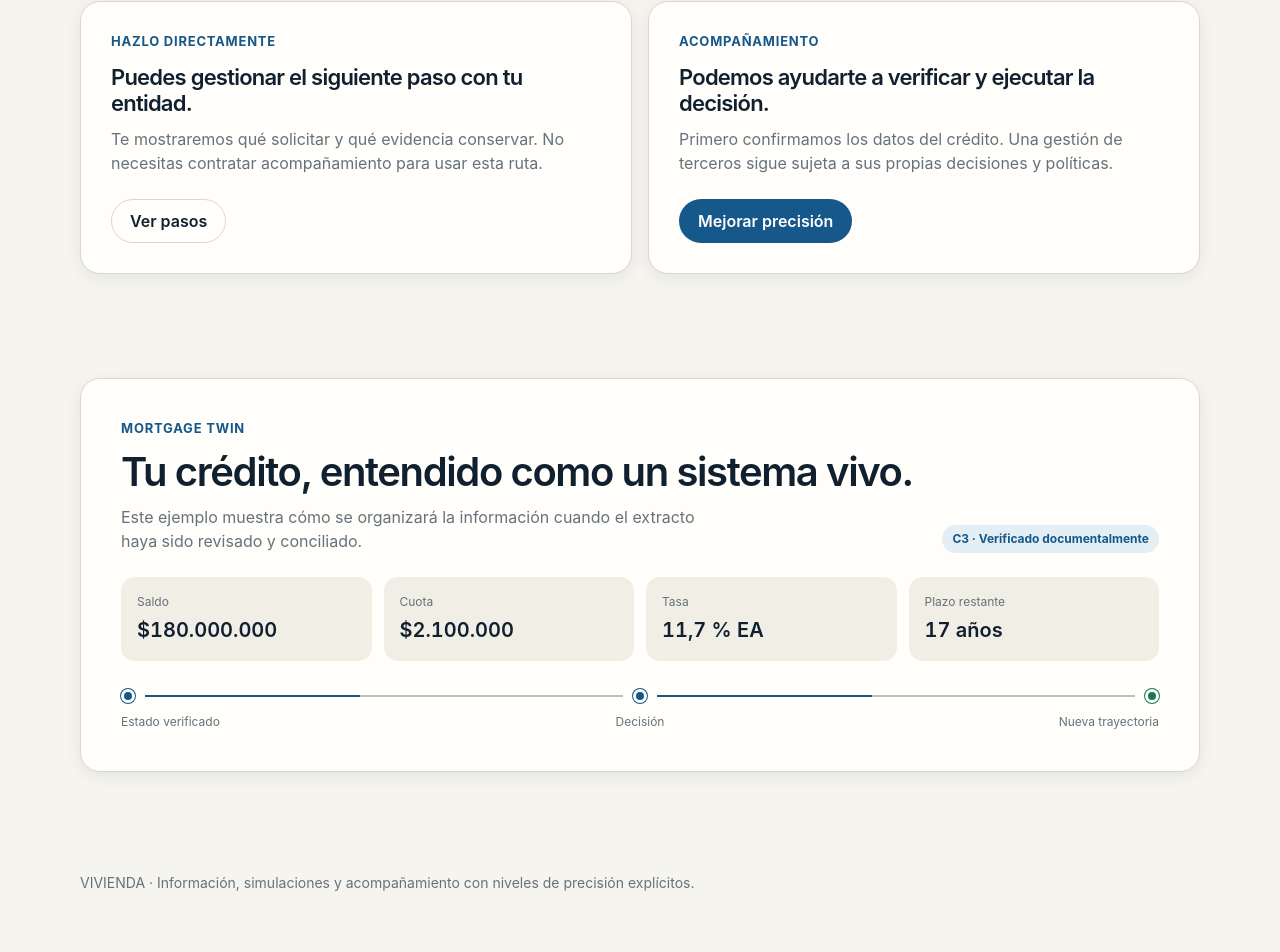
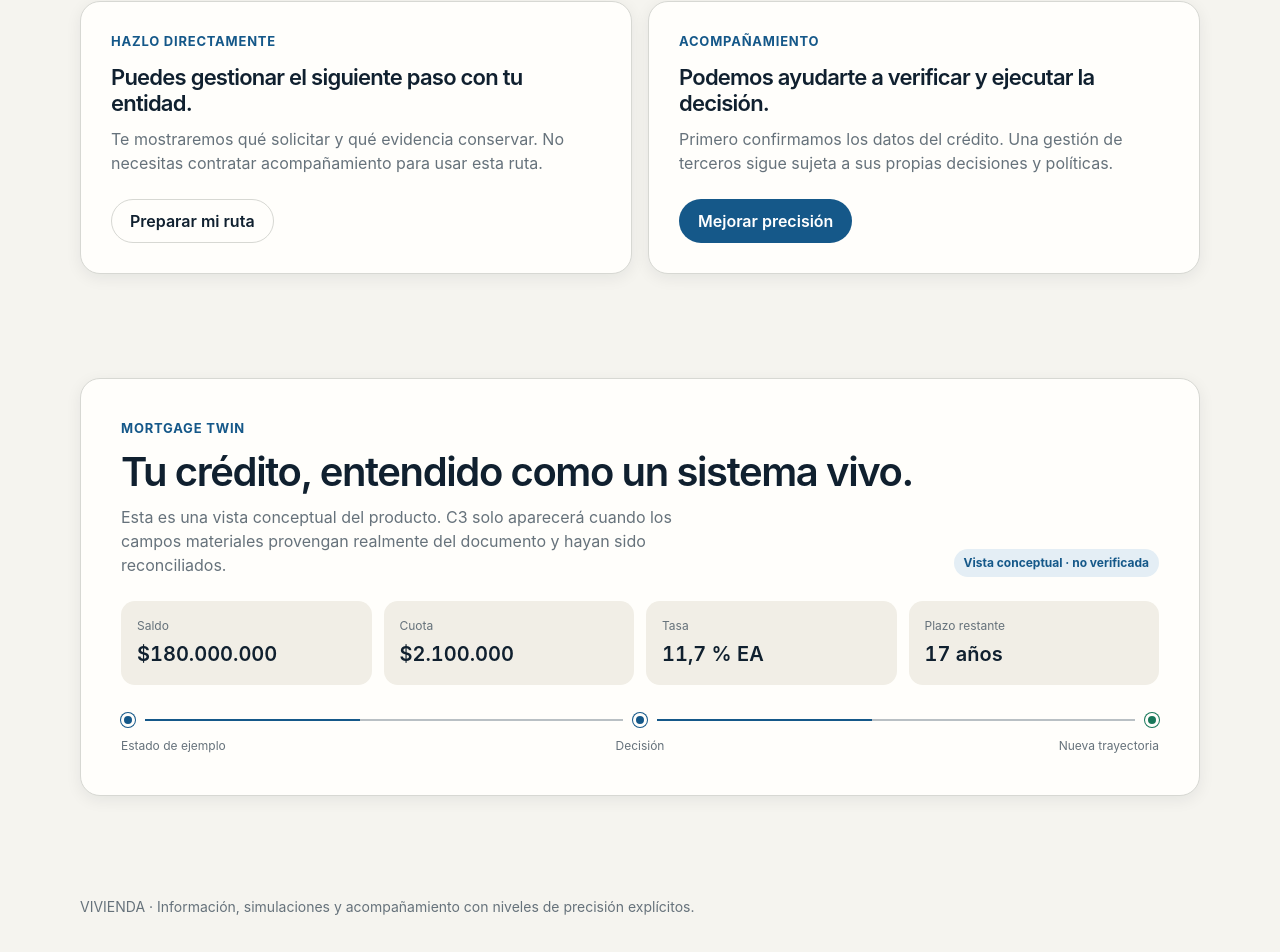
Before and after one commit to arendon7/VIVIENDA, a Next.js app: page / in a window 1280 px wide. Shown: the part 2140-3092 px from the top of the page. Built offline with nearby package versions, Linux system fonts and the light colour scheme.

Commit message:
fix: keep conceptual Mortgage Twin out of C3 state

```diff
--- a/components/vivienda/signature-components.tsx
+++ b/components/vivienda/signature-components.tsx
@@ -145,7 +145,7 @@ export function DiyAssistedChoice() {
         <p className="eyebrow">Hazlo directamente</p>
         <h3>Puedes gestionar el siguiente paso con tu entidad.</h3>
         <p className="section-copy">Te mostraremos qué solicitar y qué evidencia conservar. No necesitas contratar acompañamiento para usar esta ruta.</p>
-        <a className="button button-secondary" href="#diy">Ver pasos</a>
+        <a className="button button-secondary" href="/revisar">Preparar mi ruta</a>
       </article>
       <article className="surface choice-card">
         <p className="eyebrow">Acompañamiento</p>
@@ -164,9 +164,11 @@ export function MortgageTwinSnapshot() {
         <div>
           <p className="eyebrow">Mortgage Twin</p>
           <h2 id="twin-title">Tu crédito, entendido como un sistema vivo.</h2>
-          <p className="section-copy">Este ejemplo muestra cómo se organizará la información cuando el extracto haya sido revisado y conciliado.</p>
+          <p className="section-copy">Esta es una vista conceptual del producto. C3 solo aparecerá cuando los campos materiales provengan realmente del documento y hayan sido reconciliados.</p>
         </div>
-        <PrecisionBadge level="C3" />
+        <span className="precision-badge" aria-label="Vista conceptual no verificada">
+          Vista conceptual · no verificada
+        </span>
       </div>
       <dl className="twin-facts">
         <FinancialNumber label="Saldo" value="$180.000.000" />
@@ -174,7 +176,7 @@ export function MortgageTwinSnapshot() {
         <FinancialNumber label="Tasa" value="11,7 % EA" />
         <FinancialNumber label="Plazo restante" value="17 años" />
       </dl>
-      <ScenarioPath start="Estado verificado" action="Decisión" outcome="Nueva trayectoria" />
+      <ScenarioPath start="Estado de ejemplo" action="Decisión" outcome="Nueva trayectoria" />
     </section>
   );
 }
```
